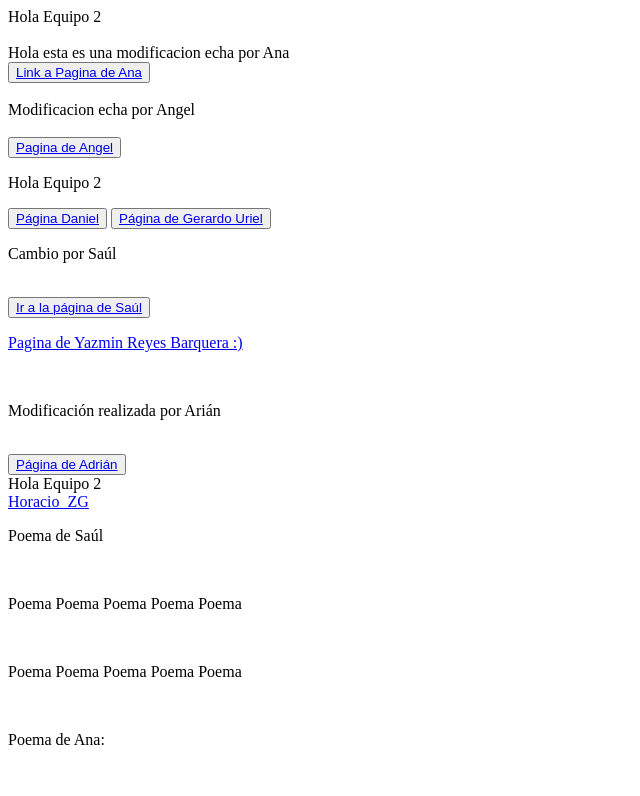
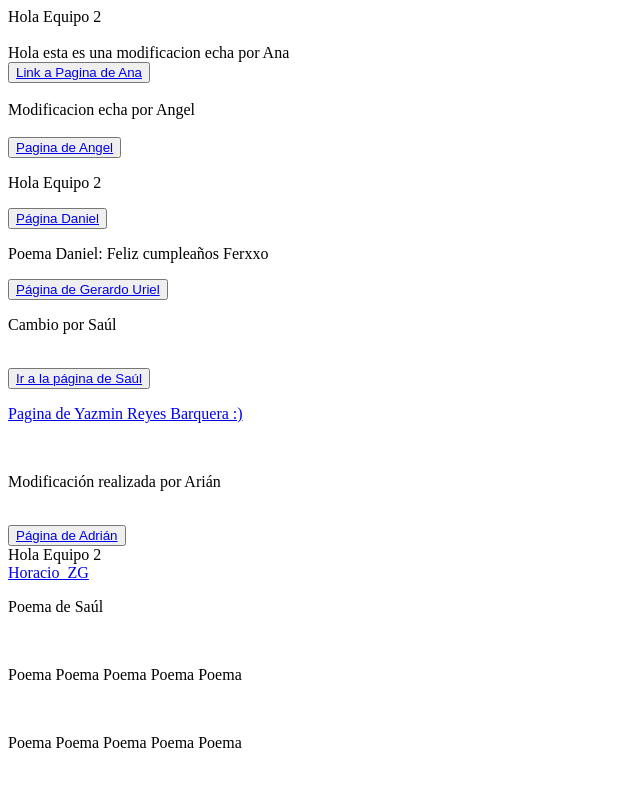
Before and after one commit to Emmanuel0220/Equipo2, a plain HTML site: page Index.html in a window 1280 px wide. Shown: the top 796 px of the page, without its empty margins (0-640 px from the left). Drawn offline with Linux system fonts and the light colour scheme.

Commit message:
Poema Daniel

```diff
--- a/Index.html
+++ b/Index.html
@@ -22,6 +22,7 @@
         <div>
             <p>Hola Equipo 2</p>
             <button><a href="Daniel.html">Página Daniel</a></button>
+            <p>Poema Daniel: Feliz cumpleaños Ferxxo</p>
 
             <button><a href="GerardoUriel.html">Página de Gerardo Uriel</a></button>
 
```
